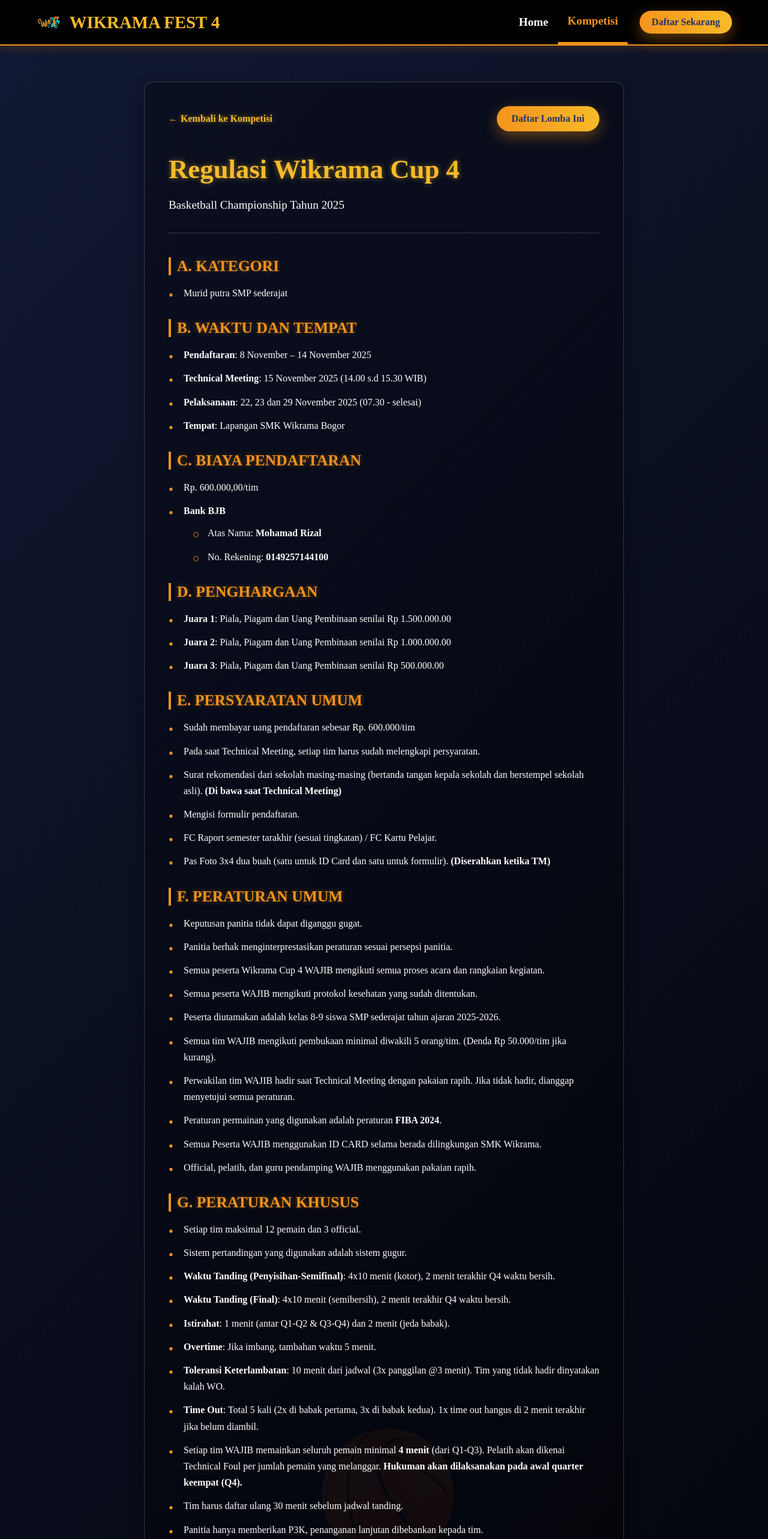
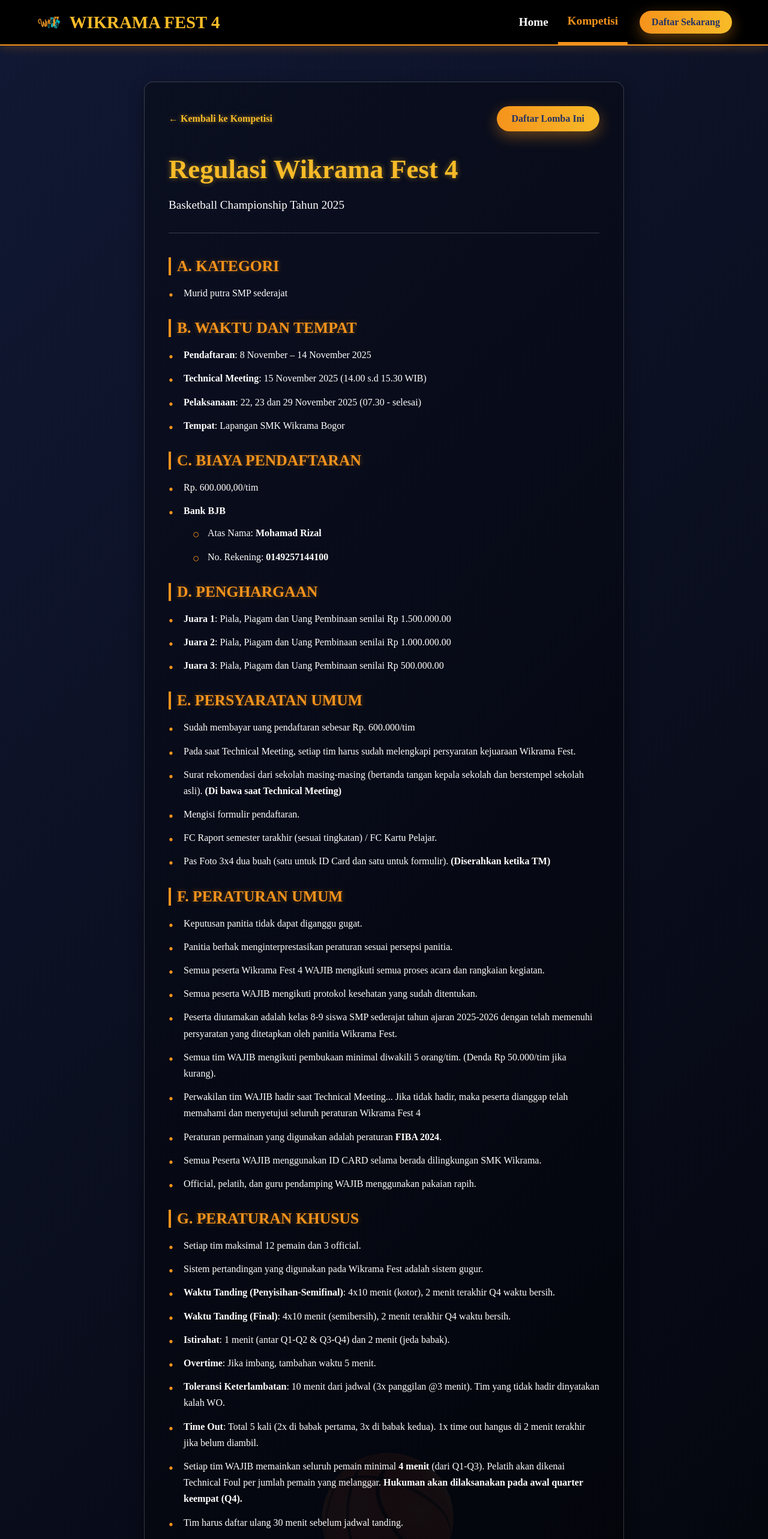
Before and after one commit to sattriaa1109/wik-cup, a React (Vite) app: page /kompetisi/basket in a window 1280 px wide. Shown: the top 2566 px of the page at 60% size. Built offline with nearby package versions, Linux system fonts and the light colour scheme.

Commit message:
Add new surat recomendation

```diff
--- a/src/components/navbar.jsx
+++ b/src/components/navbar.jsx
@@ -20,6 +20,7 @@ function Navbar() {
         <NavLink to="/" className="navbar-logo" onClick={closeMobileMenu}>
           <img src="/logo-wikcup.png" alt="Wikrama Cup Logo" className="navbar-logo-img" />
           <span className="navbar-logo-text">WIKRAMA FEST 4</span>
+
         </NavLink>
 
         {/* Tombol HAMBURGER */}
--- a/src/pages/details/BasketDetail.jsx
+++ b/src/pages/details/BasketDetail.jsx
@@ -21,10 +21,12 @@ function BasketDetail() {
   };
   useEffect(() => {
     window.addEventListener('scroll', toggleVisibility);
+    // Auto scroll ke atas saat halaman dimuat
+    window.scrollTo(0, 0);
     return () => {
       window.removeEventListener('scroll', toggleVisibility);
     };
-  }, []);
+  }, []); // Dependensi kosong agar hanya jalan sekali saat mount
   // --- Akhir Logika ---
 
   return (
@@ -49,7 +51,7 @@ function BasketDetail() {
             </a>
           </div>
 
-          <h2 className="detail-title">Regulasi Wikrama Cup 4</h2>
+          <h2 className="detail-title">Regulasi Wikrama Fest 4</h2>
           <p className="detail-subtitle">
             Basketball Championship Tahun 2025
           </p>
@@ -72,7 +74,6 @@ function BasketDetail() {
             <h3>C. BIAYA PENDAFTARAN</h3>
             <ul>
               <li>Rp. 600.000,00/tim</li>
-              {/* ✅ INFORMASI BANK DITAMBAHKAN DI SINI */}
               <li>
                 <b>Bank BJB</b>
                 <ul className="sub-list indented" style={{marginTop: '10px'}}>
@@ -92,7 +93,7 @@ function BasketDetail() {
             <h3>E. PERSYARATAN UMUM</h3>
             <ul>
               <li>Sudah membayar uang pendaftaran sebesar Rp. 600.000/tim</li>
-              <li>Pada saat Technical Meeting, setiap tim harus sudah melengkapi persyaratan.</li>
+              <li>Pada saat Technical Meeting, setiap tim harus sudah melengkapi persyaratan kejuaraan Wikrama Fest.</li>
               <li>Surat rekomendasi dari sekolah masing-masing (bertanda tangan kepala sekolah dan berstempel sekolah asli). <b>(Di bawa saat Technical Meeting)</b></li>
               <li>Mengisi formulir pendaftaran.</li>
               <li>FC Raport semester tarakhir (sesuai tingkatan) / FC Kartu Pelajar.</li>
@@ -103,11 +104,11 @@ function BasketDetail() {
             <ul>
               <li>Keputusan panitia tidak dapat diganggu gugat.</li>
               <li>Panitia berhak menginterprestasikan peraturan sesuai persepsi panitia.</li>
-              <li>Semua peserta Wikrama Cup 4 WAJIB mengikuti semua proses acara dan rangkaian kegiatan.</li>
+              <li>Semua peserta Wikrama Fest 4 WAJIB mengikuti semua proses acara dan rangkaian kegiatan.</li>
               <li>Semua peserta WAJIB mengikuti protokol kesehatan yang sudah ditentukan.</li>
-              <li>Peserta diutamakan adalah kelas 8-9 siswa SMP sederajat tahun ajaran 2025-2026.</li>
+              <li>Peserta diutamakan adalah kelas 8-9 siswa SMP sederajat tahun ajaran 2025-2026 dengan telah memenuhi persyaratan yang ditetapkan oleh panitia Wikrama Fest.</li>
               <li>Semua tim WAJIB mengikuti pembukaan minimal diwakili 5 orang/tim. (Denda Rp 50.000/tim jika kurang).</li>
-              <li>Perwakilan tim WAJIB hadir saat Technical Meeting dengan pakaian rapih. Jika tidak hadir, dianggap menyetujui semua peraturan.</li>
+              <li>Perwakilan tim WAJIB hadir saat Technical Meeting... Jika tidak hadir, maka peserta dianggap telah memahami dan menyetujui seluruh peraturan Wikrama Fest 4</li>
               <li>Peraturan permainan yang digunakan adalah peraturan <b>FIBA 2024</b>.</li>
               <li>Semua Peserta WAJIB menggunakan ID CARD selama berada dilingkungan SMK Wikrama.</li>
               <li>Official, pelatih, dan guru pendamping WAJIB menggunakan pakaian rapih.</li>
@@ -116,7 +117,7 @@ function BasketDetail() {
             <h3>G. PERATURAN KHUSUS</h3>
             <ul>
               <li>Setiap tim maksimal 12 pemain dan 3 official.</li>
-              <li>Sistem pertandingan yang digunakan adalah sistem gugur.</li>
+              <li>Sistem pertandingan yang digunakan pada Wikrama Fest adalah sistem gugur.</li>
               <li><b>Waktu Tanding (Penyisihan-Semifinal)</b>: 4x10 menit (kotor), 2 menit terakhir Q4 waktu bersih.</li>
               <li><b>Waktu Tanding (Final)</b>: 4x10 menit (semibersih), 2 menit terakhir Q4 waktu bersih.</li>
               <li><b>Istirahat</b>: 1 menit (antar Q1-Q2 & Q3-Q4) dan 2 menit (jeda babak).</li>
@@ -163,13 +164,13 @@ function BasketDetail() {
 
             <h3>K. PROTES</h3>
             <ul>
-              <li>Diajukan tertulis, maks 30 menit setelah laga, dengan uang jaminan Rp 1.000.000,- (Uang hangus).</li>
+              <li>Protes dapat diajukan secara tertulis, maks 30 menit setelah laga, kepada pengawas pertandingan/panitia Wikrama Fest dengan uang jaminan Rp 1.000.000,- (uang hangus).</li>
               <li>Pengaduan diselesaikan oleh panitia hakim.</li>
             </ul>
 
             <h3>L. SANKSI DENDA</h3>
             <ul>
-              <li>Tim yang WO (tidak hadir) harus membayar denda Rp 100.000,-/pertandingan dan akan di-blacklist.</li>
+              <li>Tim yang WO (tidak hadir) harus membayar denda Rp 100.000,-/pertandingan dan akan di-blacklist di Wikrama Fest berikutnya.</li>
             </ul>
 
             <h3>M. SANKSI PEMBUAT ONAR DAN PEMOGOKAN</h3>
@@ -191,6 +192,7 @@ function BasketDetail() {
               <li>Segala sesuatu yang belum tercantum akan diatur saat Technical Meeting.</li>
             </ul>
 
+            {/* ✅ BAGIAN LAMPIRAN DIPERBARUI */}
             <h3>LAMPIRAN</h3>
             <div className="lampiran-container">
               <a
@@ -201,23 +203,33 @@ function BasketDetail() {
               >
                 Unduh Formulir Pendaftaran Atlet
               </a>
+
+              {/* Tombol IGORNAS - Sekarang Aktif */}
+              <a
+                href="/surat-rekomendasi-igornas.pdf"
+                target="_blank"
+                rel="noopener noreferrer"
+                className="download-button"
+              >
+                Surat Rekomendasi IGORNAS
+              </a>
+
+              {/* Tombol Dinas Pendidikan - Sekarang Aktif */}
+              <a
+                href="/surat-rekomendasi-dinas-pendidikan.pdf"
+                target="_blank"
+                rel="noopener noreferrer"
+                className="download-button"
+              >
+                Rekomendasi Dinas Pendidikan
+              </a>
+
+              {/* Tombol PERBASI - Tetap mengarah ke /pengajuan */}
               <Link
                 to="/pengajuan"
                 className="download-button"
               >
-                Surat Rekomendasi IGORNAS
-              </Link>
-              <Link
-                to="/pengajuan"
-                className="download-button"
-              >
-                Rekomendasi Dinas Pendidikan
-              </Link>
-              <Link
-                to="/pengajuan"
-                className="download-button"
-              >
-                Rekomendasi PERBASI
+                Rekomendasi PERBASI (Dalam Proses Pengajuan)
               </Link>
             </div>
 
@@ -240,6 +252,12 @@ function BasketDetail() {
 
       {/* --- CSS --- */}
       <style>{`
+        /* CSS Baru untuk paksa scroll */
+        body, html {
+          overflow-y: auto !important;
+          height: auto !important;
+        }
+
         @keyframes gradientMove {
           0% { background-position: 0% 50%; }
           50% { background-position: 100% 50%; }
@@ -257,7 +275,7 @@ function BasketDetail() {
           padding: 60px 20px;
           text-align: left;
           position: relative;
-          overflow: hidden;
+          /* overflow: hidden; DIHAPUS */
         }
 
         .detail-watermark-icon {
@@ -421,13 +439,13 @@ function BasketDetail() {
           font-weight: 600;
         }
 
-        /* ✅ CSS Sub-list (termasuk untuk bank) */
         .detail-rules .sub-list {
           list-style: none;
           padding-left: 15px;
           margin-top: 10px;
           margin-bottom: 0;
         }
+
         .detail-rules .sub-list li {
           position: relative;
           padding-left: 20px;
@@ -436,6 +454,7 @@ function BasketDetail() {
           color: #FFFFFF;
           line-height: 1.7;
         }
+
         .detail-rules .sub-list li::before {
           content: '○';
           color: #f5931c;
@@ -445,7 +464,6 @@ function BasketDetail() {
           top: 0px;
         }
 
-        /* Style khusus untuk list rekening bank (jika diperlukan) */
         .detail-rules .sub-list.indented > li {
           padding-left: 25px;
           font-size: 1rem;
@@ -462,7 +480,6 @@ function BasketDetail() {
            left: 0;
            top: 0px;
         }
-        /* --- Akhir CSS --- */
 
         .back-to-top-button {
           position: fixed;
```
Also changed, not shown: 1 other file (tests, documents, lock files or other folders).
